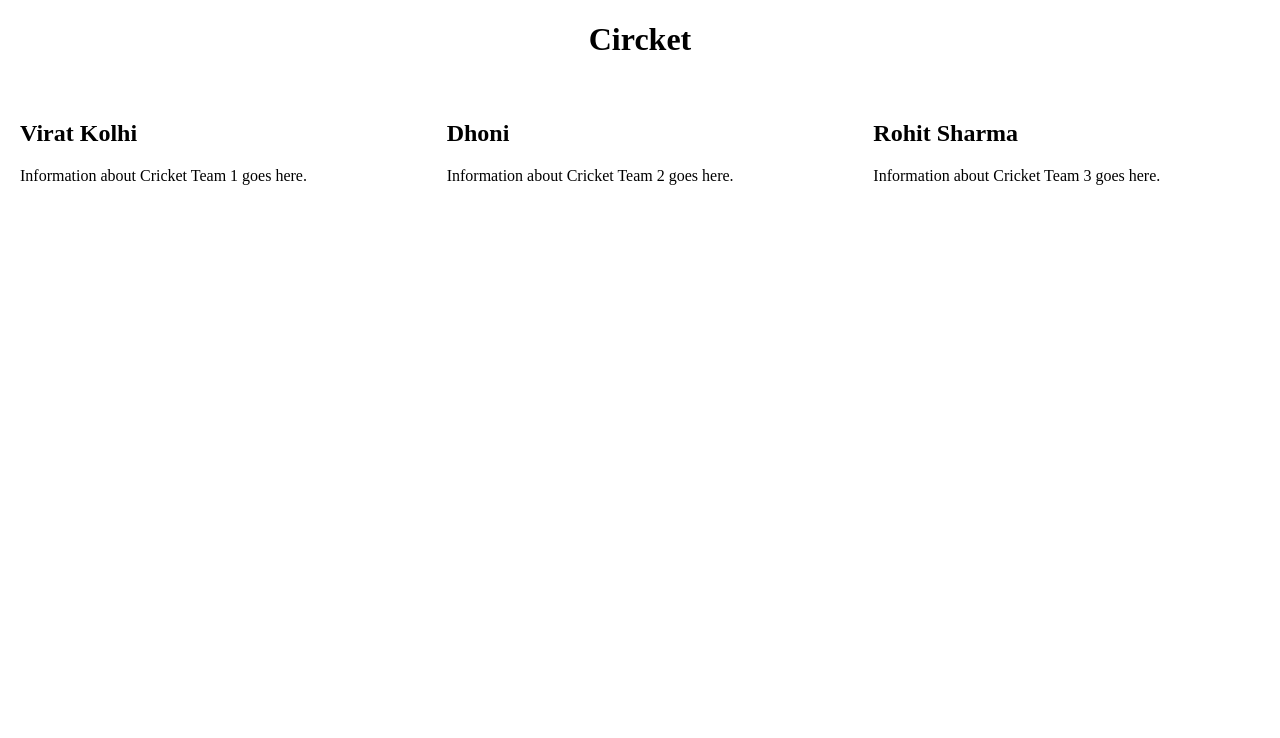
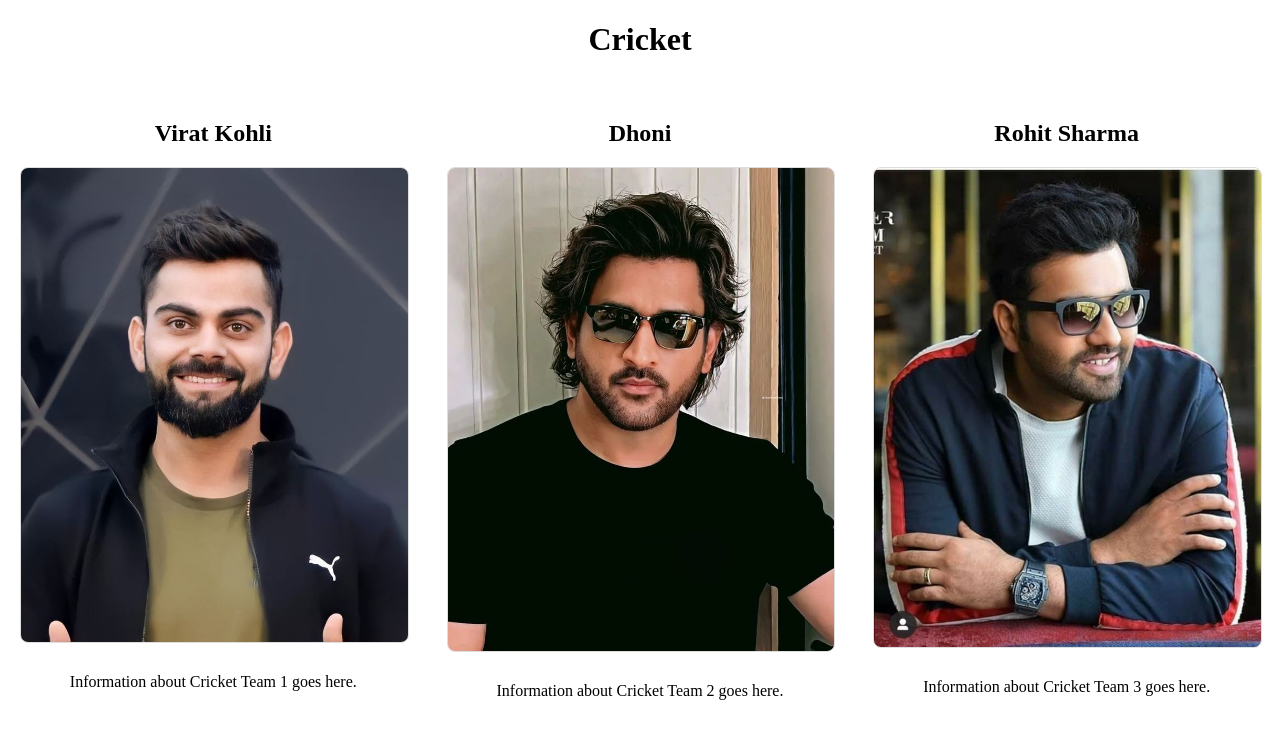
Before and after one commit to pSANKET100/code-with-both, a plain HTML site: page index.html in a window 1280 px wide. Drawn offline with Linux system fonts and the light colour scheme; a web font is replaced by a local one.

Commit message:
add image

```diff
--- a/index.html
+++ b/index.html
@@ -7,20 +7,23 @@
   <title>Cricket Information</title>
 </head>
 <body>
-<h1 style="text-align: center;">Circket</h1>
+  <h1 style="text-align: center;">Cricket</h1>
   <div class="container">
     <div class="section">
-    <h2>Virat Kolhi</h2>
+      <h2>Virat Kohli</h2>
+      <img src="image/virat.jpeg" alt="Virat Kohli">
       <p>Information about Cricket Team 1 goes here.</p>
     </div>
 
     <div class="section">
       <h2>Dhoni</h2>
+      <img src="image/dhoni.jpeg" alt="MS Dhoni">
       <p>Information about Cricket Team 2 goes here.</p>
     </div>
 
     <div class="section">
       <h2>Rohit Sharma</h2>
+      <img src="image/rohit.jpeg" alt="Rohit Sharma">
       <p>Information about Cricket Team 3 goes here.</p>
     </div>
   </div>
--- a/style.css
+++ b/style.css
@@ -3,14 +3,24 @@
 body {
     margin: 0;
     font-family: 'Kalnia', serif;
-  }
+}
 
-  .container {
+.container {
     display: flex;
-  }
+    flex-wrap: wrap; /* Allow items to wrap to the next line on small screens */
+}
 
-  .section {
+.section {
     flex: 1;
     padding: 20px;
     box-sizing: border-box;
-  }
+    text-align: center; /* Center content within each section */
+}
+
+img {
+    max-width: 100%; /* Make images responsive */
+    height: auto;
+    border: 1px solid #ddd; /* Add a light border around images */
+    border-radius: 8px; /* Add a border radius for a nicer look */
+    margin-bottom: 10px; /* Add some space below each image */
+}
```
Also changed, not shown: image/dhoni.jpeg (added), image/rohit.jpeg (added), image/virat.jpeg (added). Lines whose indentation alone changed are shown as unchanged.
